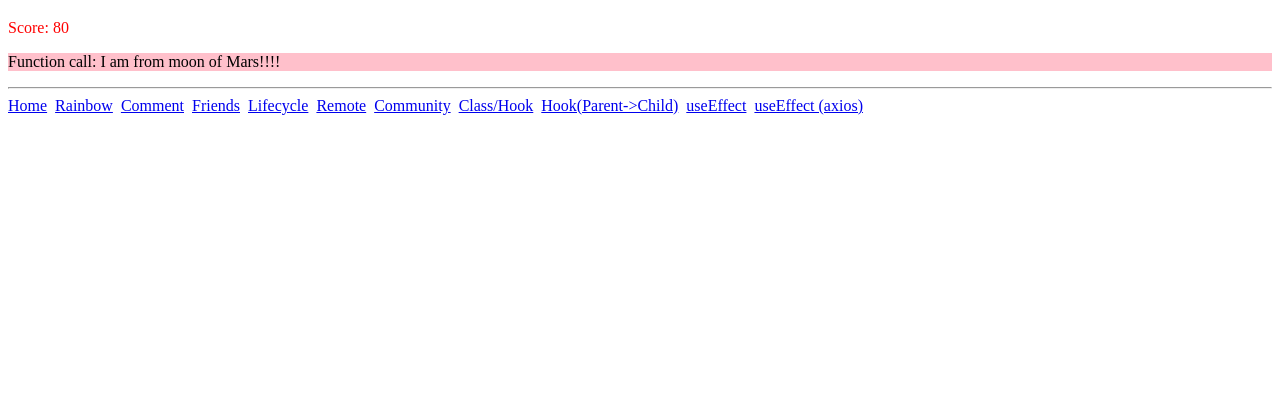
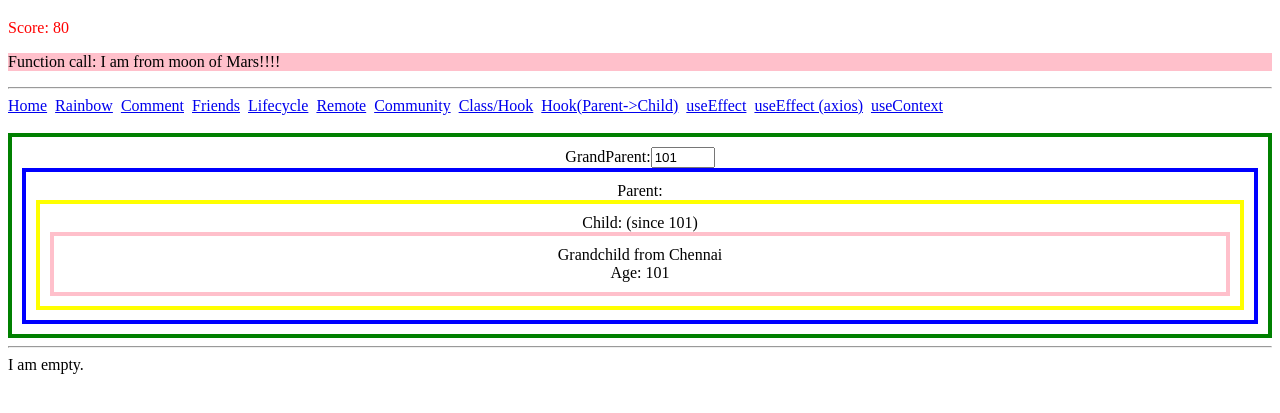
Before and after one commit to prafful/react2022, a React app: page /#/usecontext in a window 1280 px wide. Shown: the part 65-478 px from the top of the page. Built offline with nearby package versions, Linux system fonts and the light colour scheme.

Commit message:
useContext

```diff
--- a/public/index.html
+++ b/public/index.html
@@ -8,6 +8,9 @@
 </head>
 <body>
     <div id="firstcomponent"></div>
-    <div id="second"></div>
+    <hr>
+    <div id="second">
+        I am empty.
+    </div>
 </body>
 </html>
--- a/src/content/content.js
+++ b/src/content/content.js
@@ -2,6 +2,7 @@ import React from 'react';
 import { Route, Routes } from 'react-router-dom';
 import CommentList from '../commentcontainer/commentlist';
 import TodoList from '../form/todo';
+import GrandParent from '../functional/usecontext/grandparent';
 import EffectContainer from '../functional/useeffect/effectcontainer';
 import ConsumeAPI from '../functional/useeffect/useeffectaxios';
 import Container from '../functional/usestate/container';
@@ -33,6 +34,7 @@ class Content extends React.Component {
                 <Route path="/hook-parent-child" element={<ParentFunction></ParentFunction>}></Route>
                 <Route path="/useeffect" element={<EffectContainer></EffectContainer>}></Route>
                 <Route path="/useeffect-axios" element={<ConsumeAPI></ConsumeAPI>}></Route>
+                <Route path="/usecontext" element={<GrandParent></GrandParent>}></Route>
             </Routes>
         );
     }
--- /dev/null
+++ b/src/functional/usecontext/child.js
@@ -0,0 +1,20 @@
+import React, { useContext } from 'react';
+import Grandchild from './grandchild';
+
+import { globalProp } from '../usecontext/grandparent';
+
+function Child(props) {
+
+    const age = useContext(globalProp)
+
+    return (
+        <div>
+            <div style={{border: "4px solid yellow", textAlign:"center", padding: "10px"}}>
+                Child: (since {age})
+           <Grandchild native={props.native} ></Grandchild></div>
+
+        </div>
+     );
+}
+
+export default Child;
--- /dev/null
+++ b/src/functional/usecontext/grandchild.js
@@ -0,0 +1,22 @@
+import React, { useContext } from 'react';
+import { globalProp } from '../usecontext/grandparent';
+
+function Grandchild(props) {
+
+    const ageReceived = useContext(globalProp)
+
+    return (
+
+        <div>
+            <div style={{border: "4px solid pink", textAlign:"center", padding: "10px"}}>
+            Grandchild from {props.native}
+            <br></br>
+            Age: {ageReceived}
+            </div>
+
+        </div>
+
+     );
+}
+
+export default Grandchild;
--- /dev/null
+++ b/src/functional/usecontext/grandparent.js
@@ -0,0 +1,39 @@
+import React, { createContext, useState } from 'react';
+import Parent from './parent';
+
+const globalProp = React.createContext()
+
+function GrandParent() {
+
+    const [age, setAge] = useState(101)
+
+    function updateAge(){
+        setAge(age=>age+1)
+    }
+
+    return (
+        <globalProp.Provider value={age}>
+        <div>
+            <br></br>
+            <div style={{border: "4px solid green", textAlign:"center", padding: "10px"}}>
+                GrandParent:
+                <input type="number"
+                        value={age}
+                        min={80}
+                        max={150}
+                        // onChange={e=>{setAge(age+1)}}
+                        // step={5}
+                        onChange={updateAge}
+                        >
+
+                </input>
+                 <Parent nativeLocation="Chennai"></Parent>
+            </div>
+
+        </div>
+        </globalProp.Provider>
+     );
+}
+
+export default GrandParent;
+export {globalProp};
--- /dev/null
+++ b/src/functional/usecontext/parent.js
@@ -0,0 +1,15 @@
+import React from 'react';
+import Child from './child';
+
+function Parent(props) {
+    return (
+        <div>
+            <div style={{border: "4px solid blue", textAlign:"center", padding: "10px"}}>
+                Parent:
+                <Child native={props.nativeLocation}></Child>
+                </div>
+        </div>
+     );
+}
+
+export default Parent;
--- a/src/functional/useeffect/countdown.js
+++ b/src/functional/useeffect/countdown.js
@@ -35,15 +35,19 @@ function Countdown() {
     //only when respective dependency mentioned in an array is updated.
     useEffect(()=>{
         //let mytitle = document.title
+        let seconddiv = document.getElementById("second")
         let ref = setTimeout(()=>{
             setCounter(counter => counter + 3)
+            seconddiv.innerText = counter + ". I am being updated from useEffect."
         }, 1000)
         if (counter > 10) {
             console.log("clear useEffect")
-            clearTimeout(ref)
+            //clearTimeout(ref)
             //examine as to why clearTimeout(ref) in not clearing the reference (below). above is working fine.
             // return ()=>{
             //     console.log("I am used to dispose the sideeffects when not needed.")
+            //     seconddiv.innerText = counter + ". I want to remove reference to id with value = second."
+            //     seconddiv = null
             //     clearTimeout(ref)
             // }
         }
--- a/src/menu/menu.js
+++ b/src/menu/menu.js
@@ -18,6 +18,7 @@ class Menu extends React.Component {
                 <Link to="/hook-parent-child">Hook(Parent->Child)</Link> &nbsp;
                 <Link to="/useeffect">useEffect</Link> &nbsp;
                 <Link to="/useeffect-axios">useEffect (axios)</Link> &nbsp;
+                <Link to="/usecontext">useContext</Link> &nbsp;
             </div>
         );
     }
```
